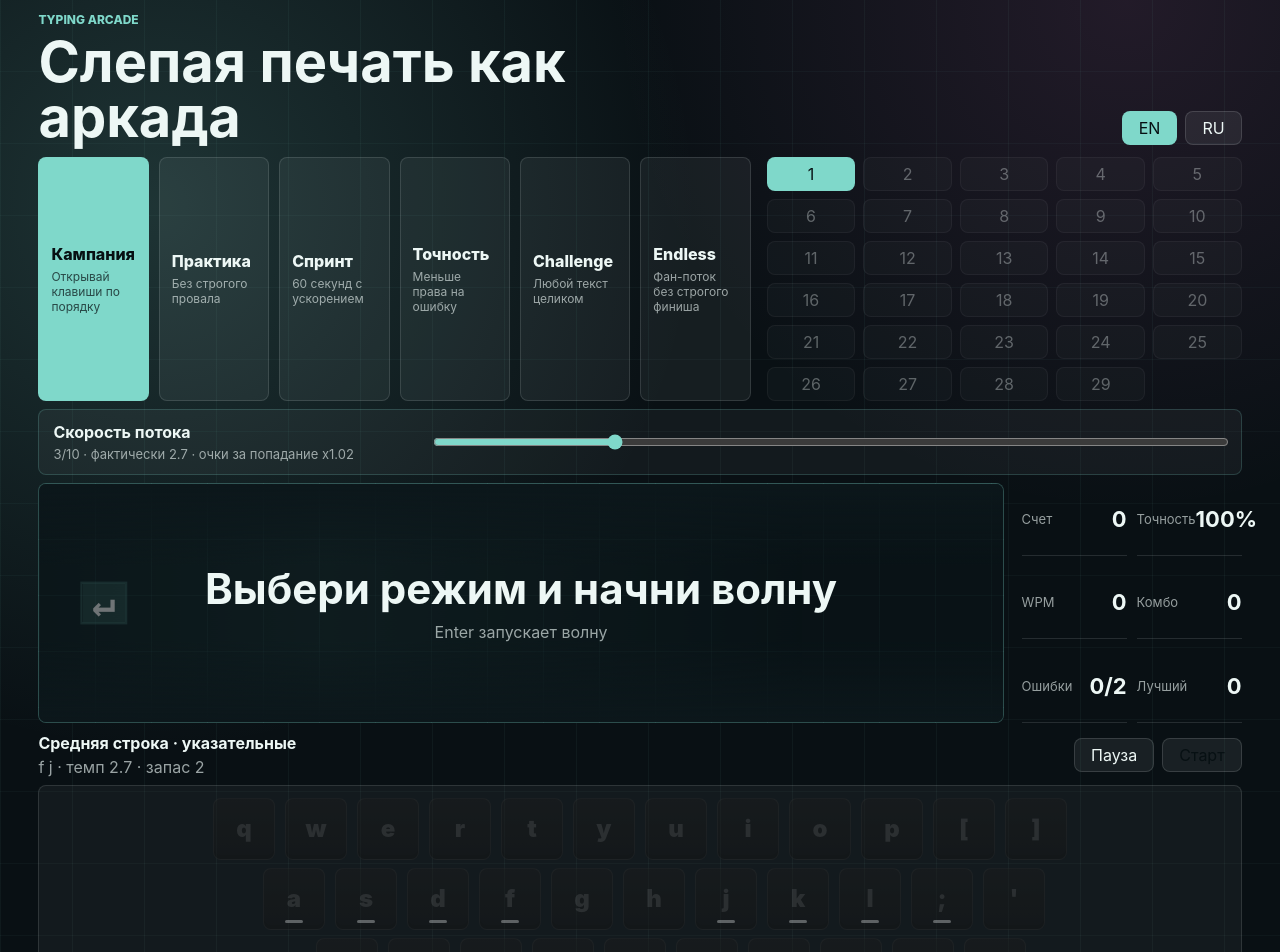
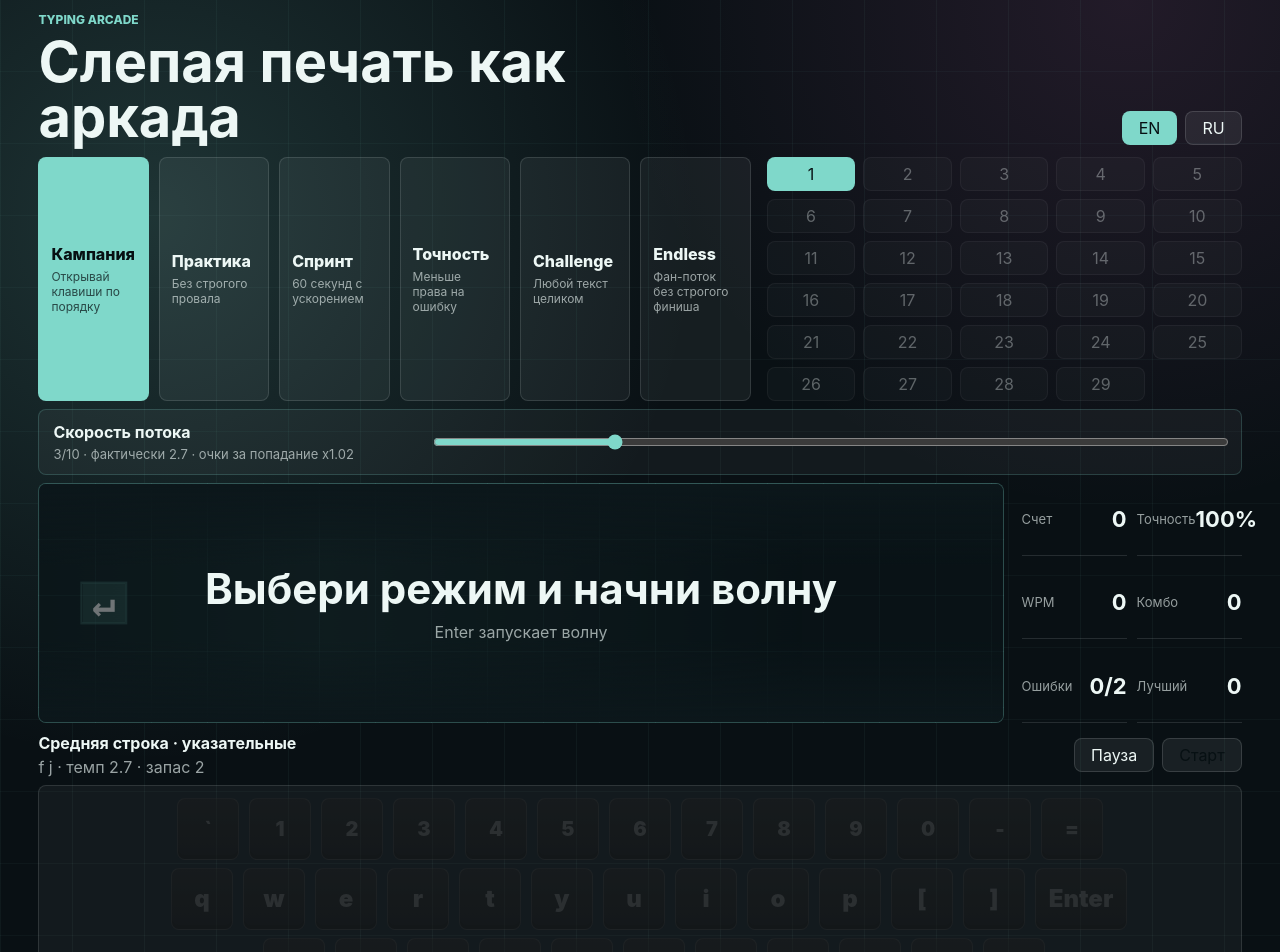
Before and after one commit to mary-antonova-2007/blind_type_trainer, a React (Vite) app: page / in a window 1280 px wide. Shown: the top 952 px of the page. Built offline with nearby package versions, Linux system fonts and the light colour scheme.

Commit message:
Expand keyboard layout guidance

```diff
--- a/src/App.tsx
+++ b/src/App.tsx
@@ -3,6 +3,7 @@ import { useCallback, useEffect, useMemo, useRef, useState, type CSSProperties }
 type LayoutId = "en-US" | "ru-RU";
 type GameMode = "campaign" | "practice" | "sprint" | "accuracy" | "challenge" | "endless";
 type FingerId =
+  | "service"
   | "left-pinky"
   | "left-ring"
   | "left-middle"
@@ -12,7 +13,7 @@ type FingerId =
   | "right-middle"
   | "right-ring"
   | "right-pinky";
-type KeyRow = "top" | "home" | "bottom" | "space";
+type KeyRow = "number" | "top" | "home" | "bottom" | "space";
 type GameStatus = "idle" | "running" | "paused" | "won" | "lost";
 type PulseKind = "success" | "fail";
 type ChallengeViewMode = "stream" | "line";
@@ -21,9 +22,13 @@ type KeyDefinition = {
   code: string;
   en: string;
   ru: string;
+  enShift?: string;
+  ruShift?: string;
   row: KeyRow;
   finger: FingerId;
   home?: boolean;
+  label?: string;
+  side?: "left" | "right";
 };
 
 type LevelConfig = {
@@ -82,8 +87,11 @@ type SavedProgress = {
 const STORAGE_KEY = "typing-arcade-progress-v1";
 const ENDLESS_START_X = 260;
 const ENDLESS_SYMBOL_STEP = 72;
+const ENDLESS_PIXEL_SPEED = 24;
+const ENDLESS_CATCHUP_LIMIT = 2.4;
 
 const fingerLabels: Record<FingerId, string> = {
+  service: "Служебная клавиша",
   "left-pinky": "Левый мизинец",
   "left-ring": "Левый безымянный",
   "left-middle": "Левый средний",
@@ -96,6 +104,7 @@ const fingerLabels: Record<FingerId, string> = {
 };
 
 const fingerColors: Record<FingerId, string> = {
+  service: "#9aa8ad",
   "left-pinky": "#e8557d",
   "left-ring": "#f08a45",
   "left-middle": "#e2b84d",
@@ -109,45 +118,66 @@ const fingerColors: Record<FingerId, string> = {
 
 const keyboardRows: KeyDefinition[][] = [
   [
-    { code: "KeyQ", en: "q", ru: "й", row: "top", finger: "left-pinky" },
-    { code: "KeyW", en: "w", ru: "ц", row: "top", finger: "left-ring" },
-    { code: "KeyE", en: "e", ru: "у", row: "top", finger: "left-middle" },
-    { code: "KeyR", en: "r", ru: "к", row: "top", finger: "left-index" },
-    { code: "KeyT", en: "t", ru: "е", row: "top", finger: "left-index" },
-    { code: "KeyY", en: "y", ru: "н", row: "top", finger: "right-index" },
-    { code: "KeyU", en: "u", ru: "г", row: "top", finger: "right-index" },
-    { code: "KeyI", en: "i", ru: "ш", row: "top", finger: "right-middle" },
-    { code: "KeyO", en: "o", ru: "щ", row: "top", finger: "right-ring" },
-    { code: "KeyP", en: "p", ru: "з", row: "top", finger: "right-pinky" },
-    { code: "BracketLeft", en: "[", ru: "х", row: "top", finger: "right-pinky" },
-    { code: "BracketRight", en: "]", ru: "ъ", row: "top", finger: "right-pinky" },
+    { code: "Backquote", en: "`", enShift: "~", ru: "е", ruShift: "Е", row: "number", finger: "left-pinky" },
+    { code: "Digit1", en: "1", enShift: "!", ru: "1", ruShift: "!", row: "number", finger: "left-pinky" },
+    { code: "Digit2", en: "2", enShift: "@", ru: "2", ruShift: '"', row: "number", finger: "left-ring" },
+    { code: "Digit3", en: "3", enShift: "#", ru: "3", ruShift: "№", row: "number", finger: "left-middle" },
+    { code: "Digit4", en: "4", enShift: "$", ru: "4", ruShift: ";", row: "number", finger: "left-index" },
+    { code: "Digit5", en: "5", enShift: "%", ru: "5", ruShift: "%", row: "number", finger: "left-index" },
+    { code: "Digit6", en: "6", enShift: "^", ru: "6", ruShift: ":", row: "number", finger: "right-index" },
+    { code: "Digit7", en: "7", enShift: "&", ru: "7", ruShift: "?", row: "number", finger: "right-index" },
+    { code: "Digit8", en: "8", enShift: "*", ru: "8", ruShift: "*", row: "number", finger: "right-middle" },
+    { code: "Digit9", en: "9", enShift: "(", ru: "9", ruShift: "(", row: "number", finger: "right-ring" },
+    { code: "Digit0", en: "0", enShift: ")", ru: "0", ruShift: ")", row: "number", finger: "right-pinky" },
+    { code: "Minus", en: "-", enShift: "_", ru: "-", ruShift: "_", row: "number", finger: "right-pinky" },
+    { code: "Equal", en: "=", enShift: "+", ru: "=", ruShift: "+", row: "number", finger: "right-pinky" },
   ],
   [
-    { code: "KeyA", en: "a", ru: "ф", row: "home", finger: "left-pinky", home: true },
-    { code: "KeyS", en: "s", ru: "ы", row: "home", finger: "left-ring", home: true },
-    { code: "KeyD", en: "d", ru: "в", row: "home", finger: "left-middle", home: true },
-    { code: "KeyF", en: "f", ru: "а", row: "home", finger: "left-index", home: true },
-    { code: "KeyG", en: "g", ru: "п", row: "home", finger: "left-index" },
-    { code: "KeyH", en: "h", ru: "р", row: "home", finger: "right-index" },
-    { code: "KeyJ", en: "j", ru: "о", row: "home", finger: "right-index", home: true },
-    { code: "KeyK", en: "k", ru: "л", row: "home", finger: "right-middle", home: true },
-    { code: "KeyL", en: "l", ru: "д", row: "home", finger: "right-ring", home: true },
-    { code: "Semicolon", en: ";", ru: "ж", row: "home", finger: "right-pinky", home: true },
-    { code: "Quote", en: "'", ru: "э", row: "home", finger: "right-pinky" },
+    { code: "KeyQ", en: "q", enShift: "Q", ru: "й", ruShift: "Й", row: "top", finger: "left-pinky" },
+    { code: "KeyW", en: "w", enShift: "W", ru: "ц", ruShift: "Ц", row: "top", finger: "left-ring" },
+    { code: "KeyE", en: "e", enShift: "E", ru: "у", ruShift: "У", row: "top", finger: "left-middle" },
+    { code: "KeyR", en: "r", enShift: "R", ru: "к", ruShift: "К", row: "top", finger: "left-index" },
+    { code: "KeyT", en: "t", enShift: "T", ru: "е", ruShift: "Е", row: "top", finger: "left-index" },
+    { code: "KeyY", en: "y", enShift: "Y", ru: "н", ruShift: "Н", row: "top", finger: "right-index" },
+    { code: "KeyU", en: "u", enShift: "U", ru: "г", ruShift: "Г", row: "top", finger: "right-index" },
+    { code: "KeyI", en: "i", enShift: "I", ru: "ш", ruShift: "Ш", row: "top", finger: "right-middle" },
+    { code: "KeyO", en: "o", enShift: "O", ru: "щ", ruShift: "Щ", row: "top", finger: "right-ring" },
+    { code: "KeyP", en: "p", enShift: "P", ru: "з", ruShift: "З", row: "top", finger: "right-pinky" },
+    { code: "BracketLeft", en: "[", enShift: "{", ru: "х", ruShift: "Х", row: "top", finger: "right-pinky" },
+    { code: "BracketRight", en: "]", enShift: "}", ru: "ъ", ruShift: "Ъ", row: "top", finger: "right-pinky" },
+    { code: "Enter", en: "\n", ru: "\n", row: "top", finger: "service", label: "Enter" },
   ],
   [
-    { code: "KeyZ", en: "z", ru: "я", row: "bottom", finger: "left-pinky" },
-    { code: "KeyX", en: "x", ru: "ч", row: "bottom", finger: "left-ring" },
-    { code: "KeyC", en: "c", ru: "с", row: "bottom", finger: "left-middle" },
-    { code: "KeyV", en: "v", ru: "м", row: "bottom", finger: "left-index" },
-    { code: "KeyB", en: "b", ru: "и", row: "bottom", finger: "left-index" },
-    { code: "KeyN", en: "n", ru: "т", row: "bottom", finger: "right-index" },
-    { code: "KeyM", en: "m", ru: "ь", row: "bottom", finger: "right-index" },
-    { code: "Comma", en: ",", ru: "б", row: "bottom", finger: "right-middle" },
-    { code: "Period", en: ".", ru: "ю", row: "bottom", finger: "right-ring" },
-    { code: "Slash", en: "/", ru: ".", row: "bottom", finger: "right-pinky" },
+    { code: "KeyA", en: "a", enShift: "A", ru: "ф", ruShift: "Ф", row: "home", finger: "left-pinky", home: true },
+    { code: "KeyS", en: "s", enShift: "S", ru: "ы", ruShift: "Ы", row: "home", finger: "left-ring", home: true },
+    { code: "KeyD", en: "d", enShift: "D", ru: "в", ruShift: "В", row: "home", finger: "left-middle", home: true },
+    { code: "KeyF", en: "f", enShift: "F", ru: "а", ruShift: "А", row: "home", finger: "left-index", home: true },
+    { code: "KeyG", en: "g", enShift: "G", ru: "п", ruShift: "П", row: "home", finger: "left-index" },
+    { code: "KeyH", en: "h", enShift: "H", ru: "р", ruShift: "Р", row: "home", finger: "right-index" },
+    { code: "KeyJ", en: "j", enShift: "J", ru: "о", ruShift: "О", row: "home", finger: "right-index", home: true },
+    { code: "KeyK", en: "k", enShift: "K", ru: "л", ruShift: "Л", row: "home", finger: "right-middle", home: true },
+    { code: "KeyL", en: "l", enShift: "L", ru: "д", ruShift: "Д", row: "home", finger: "right-ring", home: true },
+    { code: "Semicolon", en: ";", enShift: ":", ru: "ж", ruShift: "Ж", row: "home", finger: "right-pinky", home: true },
+    { code: "Quote", en: "'", enShift: '"', ru: "э", ruShift: "Э", row: "home", finger: "right-pinky" },
   ],
-  [{ code: "Space", en: " ", ru: " ", row: "space", finger: "thumbs", home: true }],
+  [
+    { code: "ShiftLeft", en: "", ru: "", row: "bottom", finger: "service", label: "Shift", side: "left" },
+    { code: "KeyZ", en: "z", enShift: "Z", ru: "я", ruShift: "Я", row: "bottom", finger: "left-pinky" },
+    { code: "KeyX", en: "x", enShift: "X", ru: "ч", ruShift: "Ч", row: "bottom", finger: "left-ring" },
+    { code: "KeyC", en: "c", enShift: "C", ru: "с", ruShift: "С", row: "bottom", finger: "left-middle" },
+    { code: "KeyV", en: "v", enShift: "V", ru: "м", ruShift: "М", row: "bottom", finger: "left-index" },
+    { code: "KeyB", en: "b", enShift: "B", ru: "и", ruShift: "И", row: "bottom", finger: "left-index" },
+    { code: "KeyN", en: "n", enShift: "N", ru: "т", ruShift: "Т", row: "bottom", finger: "right-index" },
+    { code: "KeyM", en: "m", enShift: "M", ru: "ь", ruShift: "Ь", row: "bottom", finger: "right-index" },
+    { code: "Comma", en: ",", enShift: "<", ru: "б", ruShift: "Б", row: "bottom", finger: "right-middle" },
+    { code: "Period", en: ".", enShift: ">", ru: "ю", ruShift: "Ю", row: "bottom", finger: "right-ring" },
+    { code: "Slash", en: "/", enShift: "?", ru: ".", ruShift: ",", row: "bottom", finger: "right-pinky" },
+    { code: "ShiftRight", en: "", ru: "", row: "bottom", finger: "service", label: "Shift", side: "right" },
+  ],
+  [
+    { code: "SpaceLeft", en: " ", ru: " ", row: "space", finger: "thumbs", label: "Space", side: "left", home: true },
+    { code: "SpaceRight", en: " ", ru: " ", row: "space", finger: "thumbs", label: "Space", side: "right", home: true },
+  ],
 ];
 
 const modes: Array<{ id: GameMode; label: string; description: string }> = [
@@ -172,20 +202,60 @@ function symbolForKey(key: KeyDefinition, layout: LayoutId) {
   return layout === "en-US" ? key.en : key.ru;
 }
 
+function shiftedSymbolForKey(key: KeyDefinition, layout: LayoutId) {
+  return layout === "en-US" ? key.enShift : key.ruShift;
+}
+
 function getAllKeys() {
   return keyboardRows.flat();
 }
 
+function isServiceKey(key: KeyDefinition) {
+  return key.finger === "service";
+}
+
+function handForFinger(finger: FingerId) {
+  if (finger.startsWith("left")) return "left";
+  if (finger.startsWith("right")) return "right";
+  return undefined;
+}
+
+function keySymbols(key: KeyDefinition, layout: LayoutId) {
+  return [symbolForKey(key, layout), shiftedSymbolForKey(key, layout)].filter((symbol): symbol is string => Boolean(symbol));
+}
+
+function findKeyForSymbol(symbol: string, layout: LayoutId) {
+  if (symbol === " ") return getAllKeys().find((key) => key.row === "space");
+  return getAllKeys().find((key) => !isServiceKey(key) && keySymbols(key, layout).some((keySymbol) => keySymbol.toLowerCase() === symbol.toLowerCase()));
+}
+
+function isShiftSymbol(symbol: string, layout: LayoutId) {
+  return getAllKeys().some((key) => shiftedSymbolForKey(key, layout) === symbol);
+}
+
+function requiredShiftSide(symbol: string, layout: LayoutId) {
+  if (!isShiftSymbol(symbol, layout)) return undefined;
+  const key = findKeyForSymbol(symbol, layout);
+  const hand = key ? handForFinger(key.finger) : undefined;
+  return hand === "left" ? "right" : hand === "right" ? "left" : undefined;
+}
+
+function requiredSpaceSide(previousSymbol: string, layout: LayoutId) {
+  const previousKey = findKeyForSymbol(previousSymbol, layout);
+  const hand = previousKey ? handForFinger(previousKey.finger) : undefined;
+  return hand === "left" ? "right" : hand === "right" ? "left" : undefined;
+}
+
 function keysByFingers(layout: LayoutId, fingers: FingerId[], rows?: KeyRow[]) {
   return getAllKeys()
-    .filter((key) => fingers.includes(key.finger) && (!rows || rows.includes(key.row)))
+    .filter((key) => !isServiceKey(key) && fingers.includes(key.finger) && (!rows || rows.includes(key.row)))
     .map((key) => symbolForKey(key, layout))
     .filter((symbol) => symbol.trim().length > 0);
 }
 
 function getHomeKeys(layout: LayoutId) {
   return getAllKeys()
-    .filter((key) => key.row === "home")
+    .filter((key) => !isServiceKey(key) && key.row === "home")
     .map((key) => symbolForKey(key, layout))
     .filter((symbol) => symbol !== "'");
 }
@@ -216,7 +286,7 @@ function rowLabel(row: KeyRow) {
 }
 
 function keysForLessonStep(layout: LayoutId, row: KeyRow, step: (typeof practiceFingerGroups)[number]) {
-  const rowKeys = getAllKeys().filter((key) => key.row === row && step.fingers.includes(key.finger));
+  const rowKeys = getAllKeys().filter((key) => !isServiceKey(key) && key.row === row && step.fingers.includes(key.finger));
   const baseKeys =
     row === "home" && step.onlyHome
       ? rowKeys.filter((key) => key.home)
@@ -284,7 +354,7 @@ function makeCampaignLessons(layout: LayoutId) {
       ];
     });
 
-    const fullRow = unique(getAllKeys().filter((key) => key.row === row).map((key) => symbolForKey(key, layout)).filter((symbol) => symbol.trim().length > 0));
+    const fullRow = unique(getAllKeys().filter((key) => !isServiceKey(key) && key.row === row).map((key) => symbolForKey(key, layout)).filter((symbol) => symbol.trim().length > 0));
     return [
       ...steps,
       {
@@ -457,7 +527,7 @@ function buildMistakePracticeText(drills: ChallengeErrorDrill[]) {
 }
 
 function keyForSymbol(symbol: string, layout: LayoutId) {
-  return getAllKeys().find((key) => symbolForKey(key, layout).toLowerCase() === symbol.toLowerCase());
+  return findKeyForSymbol(symbol, layout);
 }
 
 function newStats(): SessionStats {
@@ -513,12 +583,12 @@ function normalizeChallengeText(text: string, layout: LayoutId) {
   const normalized = stripDiacritics(text).replace(/[«»]/g, '"').replace(/—/g, "-");
   if (layout !== "ru-RU") return normalized;
 
-  const allowedLetters = new Set(getAllKeys().map((key) => symbolForKey(key, layout)).filter((symbol) => symbol.trim().length > 0));
+  const allowedSymbols = new Set(getAllKeys().flatMap((key) => keySymbols(key, layout)).filter((symbol) => symbol.trim().length > 0));
   const chars: string[] = [];
 
   Array.from(normalized).forEach((char) => {
     const lower = char.toLowerCase();
-    if (char === " " || char === "\n" || char === "." || allowedLetters.has(lower)) {
+    if (char === " " || char === "\n" || allowedSymbols.has(char) || allowedSymbols.has(lower)) {
       chars.push(char);
     }
   });
@@ -600,7 +670,8 @@ export function App() {
   const [sessionText, setSessionText] = useState("");
   const [headX, setHeadX] = useState(0);
   const [pulse, setPulse] = useState<{ symbol: string; kind: PulseKind; id: number } | null>(null);
-  const [burst, setBurst] = useState<{ symbol: string; id: number } | null>(null);
+  const [burst, setBurst] = useState<{ symbol: string; id: number; x: number } | null>(null);
+  const [lastCorrectSymbol, setLastCorrectSymbol] = useState("");
   const [message, setMessage] = useState("Выбери режим и начни волну");
   const [clockNow, setClockNow] = useState(() => performance.now());
   const [challengeErrors, setChallengeErrors] = useState<ChallengeError[]>([]);
@@ -611,6 +682,7 @@ export function App() {
   const statsRef = useRef(stats);
   const modeRef = useRef(mode);
   const effectiveSpeedRef = useRef(0);
+  const endlessCatchupRef = useRef(1);
   const challengeViewRef = useRef(challengeView);
   const challengeErrorsRef = useRef<ChallengeError[]>([]);
 
@@ -628,6 +700,7 @@ export function App() {
   const campaignLevels = useMemo(() => campaignLevelCount(layout), [layout]);
   const sessionLines = useMemo(() => buildLineChallenge(sessionText), [sessionText]);
   const keyboardSymbols = useMemo(() => new Set(Array.from(sessionText || queue.join("")).map((symbol) => symbol.toLowerCase())), [queue, sessionText]);
+  const previousSymbol = sessionText[stats.correct - 1] ?? lastCorrectSymbol;
   const target = queue[0] ?? "";
   const targetKey = target ? keyForSymbol(target, layout) : undefined;
   const bestKey = `${layout}:${mode}:${levelId}`;
@@ -686,8 +759,10 @@ export function App() {
     (deltaMs: number) => {
       if (statusRef.current !== "running" || !levelRef.current) return;
       if (modeRef.current !== "endless") return;
-      const endlessAcceleration = 1 + Math.min(1.2, statsRef.current.correct * 0.006 + getElapsedSeconds(statsRef.current) * 0.006);
-      const nextX = headXRef.current - ((effectiveSpeedRef.current * endlessAcceleration) * deltaMs) / 1000;
+      const catchupNeed = Math.max(0, (headXRef.current - ENDLESS_START_X) / ENDLESS_SYMBOL_STEP);
+      const targetCatchup = Math.min(ENDLESS_CATCHUP_LIMIT, 1 + catchupNeed * 0.55);
+      endlessCatchupRef.current += (targetCatchup - endlessCatchupRef.current) * Math.min(1, deltaMs / 420);
+      const nextX = headXRef.current - ((effectiveSpeedRef.current * ENDLESS_PIXEL_SPEED * endlessCatchupRef.current) * deltaMs) / 1000;
       headXRef.current = nextX;
       setHeadX(nextX);
       if (nextX < -ENDLESS_SYMBOL_STEP) {
@@ -791,6 +866,7 @@ export function App() {
     setClockNow(nextStats.startedAt);
     setQueue(nextQueue);
     setSessionText(nextQueue.join(""));
+    setLastCorrectSymbol("");
     setStats(nextStats);
     const nextHeadX = mode === "endless" ? ENDLESS_START_X : 100;
     setHeadX(nextHeadX);
@@ -799,6 +875,7 @@ export function App() {
     queueRef.current = nextQueue;
     statsRef.current = nextStats;
     headXRef.current = nextHeadX;
+    endlessCatchupRef.current = 1;
   }, [activeLevel, challengeQueue, levelId, mode]);
 
   const startMistakePractice = useCallback(() => {
@@ -814,6 +891,7 @@ export function App() {
     setClockNow(nextStats.startedAt);
     setQueue(nextQueue);
     setSessionText(mistakeText);
+    setLastCorrectSymbol("");
     setStats(nextStats);
     setHeadX(0);
     setStatus("running");
@@ -864,11 +942,12 @@ export function App() {
       statsRef.current = nextStats;
       setQueue(nextQueue);
       setStats(nextStats);
+      if (isCorrect) setLastCorrectSymbol(expectedRaw);
       if (isCorrect && modeRef.current === "endless") {
+        setBurst({ symbol, id: Date.now(), x: headXRef.current });
         const recoveredX = headXRef.current + ENDLESS_SYMBOL_STEP;
         headXRef.current = recoveredX;
         setHeadX(recoveredX);
-        setBurst({ symbol, id: Date.now() });
       } else if (isCorrect) {
         headXRef.current = 100;
         setHeadX(100);
@@ -906,6 +985,7 @@ export function App() {
     setStatus("idle");
     setQueue([]);
     setSessionText("");
+    setLastCorrectSymbol("");
     challengeErrorsRef.current = [];
     setChallengeErrors([]);
     setMessage("Раскладка изменена");
@@ -916,6 +996,7 @@ export function App() {
     setStatus("idle");
     setQueue([]);
     setSessionText("");
+    setLastCorrectSymbol("");
     challengeErrorsRef.current = [];
     setChallengeErrors([]);
     setMessage(nextMode === "challenge" ? "Вставь текст и запускай challenge" : "Режим готов");
@@ -927,6 +1008,7 @@ export function App() {
     setStatus("idle");
     setQueue([]);
     setSessionText("");
+    setLastCorrectSymbol("");
     challengeErrorsRef.current = [];
     setChallengeErrors([]);
     setMessage(`Выбран уровень ${nextLevel}`);
@@ -1015,6 +1097,7 @@ export function App() {
                 setStatus("idle");
                 setQueue([]);
                 setSessionText("");
+                setLastCorrectSymbol("");
                 challengeErrorsRef.current = [];
                 setChallengeErrors([]);
               }}
@@ -1041,7 +1124,7 @@ export function App() {
             <>
               <div className="target-zone" />
               {burst && (
-                <div className="symbol-burst" key={burst.id}>
+                <div className="symbol-burst" key={burst.id} style={{ left: `${78 + burst.x}px` }}>
                   <span>{streamChar(burst.symbol)}</span>
                   <i />
                   <i />
@@ -1137,7 +1220,7 @@ export function App() {
         </section>
       )}
 
-      <Keyboard layout={layout} target={target} activeSymbols={keyboardSymbols} pulse={pulse} />
+      <Keyboard layout={layout} target={target} previousSymbol={previousSymbol} activeSymbols={keyboardSymbols} pulse={pulse} />
 
       <section className="finger-legend">
         {(Object.keys(fingerLabels) as FingerId[]).map((finger) => (
@@ -1211,31 +1294,48 @@ function ChallengeLineReader({
 function Keyboard({
   layout,
   target,
+  previousSymbol,
   activeSymbols,
   pulse,
 }: {
   layout: LayoutId;
   target: string;
+  previousSymbol: string;
   activeSymbols: Set<string>;
   pulse: { symbol: string; kind: PulseKind; id: number } | null;
 }) {
   const targetLower = target.toLowerCase();
+  const shiftSide = requiredShiftSide(target, layout);
+  const spaceSide = target === " " ? requiredSpaceSide(previousSymbol, layout) : undefined;
   return (
     <section className="keyboard" aria-label="Экранная клавиатура">
       {keyboardRows.map((row, rowIndex) => (
         <div className={`key-row row-${rowIndex}`} key={rowIndex}>
           {row.map((key) => {
             const symbol = symbolForKey(key, layout);
-            const symbolLower = symbol.toLowerCase();
-            const isTarget = symbolLower === targetLower;
-            const isUsed = activeSymbols.has(symbolLower);
-            const isPulse = pulse?.symbol.toLowerCase() === symbolLower;
+            const symbols = keySymbols(key, layout);
+            const isShiftKey = key.code === "ShiftLeft" || key.code === "ShiftRight";
+            const isSpaceKey = key.row === "space";
+            const isEnterKey = key.code === "Enter";
+            const isTarget =
+              (!isServiceKey(key) && symbols.some((keySymbol) => keySymbol.toLowerCase() === targetLower)) ||
+              (isShiftKey && key.side === shiftSide) ||
+              (isSpaceKey && target === " " && (!spaceSide || key.side === spaceSide)) ||
+              (isEnterKey && target === "\n");
+            const isUsed = isServiceKey(key) ? isTarget : symbols.some((keySymbol) => activeSymbols.has(keySymbol.toLowerCase()));
+            const isPulse = !isServiceKey(key) && pulse ? symbols.some((keySymbol) => keySymbol.toLowerCase() === pulse.symbol.toLowerCase()) : false;
             const style = { "--finger-color": fingerColors[key.finger] } as CSSProperties;
+            const label = key.label ?? symbol;
+            const display = label === "\n" ? "Enter" : label === " " ? "Space" : label;
             return (
               <div
                 className={[
                   "key",
+                  key.row === "number" ? "number-key" : "",
                   key.row === "space" ? "space-key" : "",
+                  key.side ? `${key.side}-key` : "",
+                  isShiftKey ? "shift-key" : "",
+                  isEnterKey ? "enter-key" : "",
                   key.home ? "home-key" : "",
                   isUsed ? "used-key" : "inactive-key",
                   isTarget ? "target-key" : "",
@@ -1245,7 +1345,7 @@ function Keyboard({
                 key={key.code}
                 title={fingerLabels[key.finger]}
               >
-                <span>{symbol === " " ? "Space" : symbol}</span>
+                <span>{display}</span>
               </div>
             );
           })}
--- a/src/styles.css
+++ b/src/styles.css
@@ -665,10 +665,14 @@ h1 {
 }
 
 .row-1 {
+  padding-left: 18px;
+}
+
+.row-2 {
   padding-left: 28px;
 }
 
-.row-2 {
+.row-3 {
   padding-left: 62px;
 }
 
@@ -718,8 +722,22 @@ h1 {
 }
 
 .space-key {
-  width: min(420px, 52vw);
+  width: min(210px, 26vw);
   aspect-ratio: auto;
+}
+
+.shift-key,
+.enter-key {
+  width: clamp(74px, 8vw, 104px);
+  aspect-ratio: auto;
+}
+
+.enter-key {
+  width: clamp(70px, 7.4vw, 92px);
+}
+
+.number-key {
+  font-size: clamp(14px, 2.2vw, 20px);
 }
 
 .home-key::after {
```
